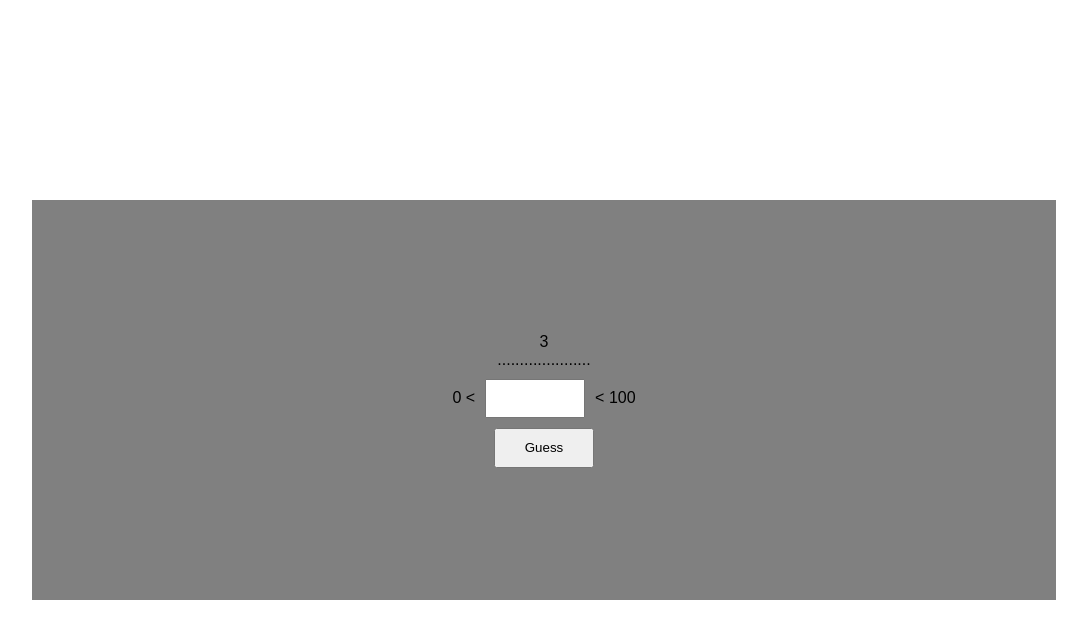
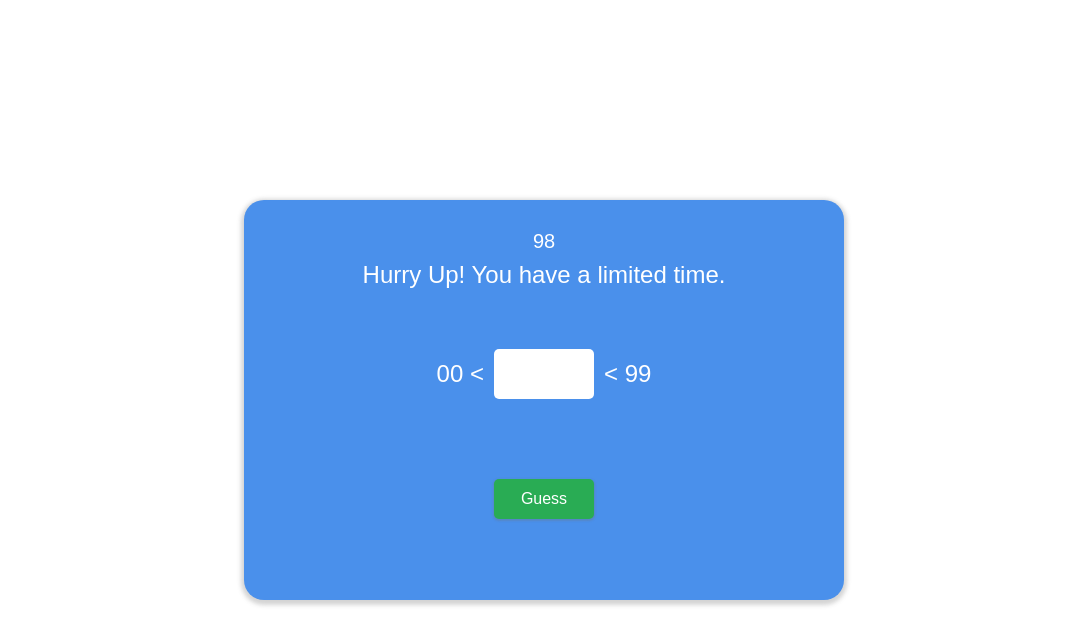
Before and after one commit to osoyupak/number-guess, a plain HTML site: page index.html in a window 1280 px wide. Both pictures are taken after a click on the button "Start". Shown: the whole page, without its empty margins (96-1183 px from the left). Drawn offline with Linux system fonts and the light colour scheme.

Commit message:
beginned to stylize

```diff
--- a/app.js
+++ b/app.js
@@ -10,17 +10,23 @@ const btnGuess = document.querySelector(".btn-guess");
 const btnRestart = document.querySelector(".btn-restart");
 
 //game screen elements
-const input = document.querySelector(".input");
+let input = document.querySelector(".input");
 let feedback = document.querySelector(".feedback");
 let counter = document.querySelector(".counter");
 let less = document.querySelector(".less");
 let more = document.querySelector(".more");
 
+//end screen feedback
+let endFeedback = document.querySelector(".end-feedback");
+
 let counterInterval;
+//game time
 let numCounter;
 
 //creating random number of the game
-let randomNum = Math.floor(Math.random() * 101);
+let randomNum;
+
+/***** FUNCTIONS *****/
 
 //event listeners of buttons
 btnStart.addEventListener("click", startTheGame);
@@ -28,8 +34,13 @@ btnGuess.addEventListener("click", checkNum);
 btnRestart.addEventListener("click", startTheGame);
 
 function startTheGame() {
-  numCounter = 5;
+  randomNum = Math.floor(Math.random() * 100);
+  numCounter = 100;
+  input.value = "";
+  feedback.innerHTML = "Hurry Up! You have a limited time.";
   counter.innerHTML = numCounter;
+  less.innerHTML = "00 <";
+  more.innerHTML = "< 99";
   start.style.visibility = "hidden";
   end.style.visibility = "hidden";
   counterInterval = setInterval(() => {
@@ -38,28 +49,42 @@ function startTheGame() {
     if (numCounter <= 0) {
       feedback.innerHTML = "Time is up!!!";
       stopTheGame();
+      endFeedback.innerHTML = "I trust you will achieve this time.";
     }
   }, 1000);
 }
 
 function checkNum() {
   let inputNum = Number(input.value);
+  if (inputNum >= 0 && inputNum < 100) {
     if (inputNum > randomNum) {
       feedback.innerHTML = "Your prediction is too high";
+      if (inputNum >= 10) {
         more.innerHTML = "< " + inputNum;
-    input.value = "";
+      } else {
+        more.innerHTML = "< 0" + inputNum;
+      }
     } else if (randomNum > inputNum) {
       feedback.innerHTML = "Your prediction is too low";
+      if (inputNum >= 10) {
         less.innerHTML = inputNum + " <";
-    input.value = "";
+      } else {
+        less.innerHTML = "0" + inputNum + " <";
+      }
     } else {
       feedback.innerHTML = "You win!!!";
+      stopTheGame();
+      endFeedback.innerHTML = "Champion, do you want to continue?";
     }
+  } else {
+    feedback.innerHTML = "Out of the range. Please guess between 0 and 99";
+  }
+  input.value = "";
 }
 
 function stopTheGame() {
   clearInterval(counterInterval);
   setTimeout(() => {
     end.style.visibility = "visible";
-  }, 3000);
+  }, 1500);
 }
--- a/index.html
+++ b/index.html
@@ -9,12 +9,13 @@
   </head>
   <body>
     <div class="container">
-      <div class="counter">5</div>
-      <div class="feedback">.....................</div>
+      <div class="display">
+        <div class="counter"></div>
+        <div class="feedback"></div>
         <div class="range">
-        <div class="less">0 &lt</div>
+          <div class="less"></div>
           <input type="text" class="input" />
-        <div class="more">&lt 100</div>
+          <div class="more"></div>
         </div>
         <button class="btn btn-guess">Guess</button>
         <div class="start">
@@ -22,8 +23,9 @@
           <button class="btn btn-start">Start</button>
         </div>
         <div class="end">
-        <p>End of the game</p>
-        <button class="btn-restart">Restart</button>
+          <p class="end-feedback"></p>
+          <button class="btn btn-restart">Restart</button>
+        </div>
       </div>
     </div>
     <script src="./app.js"></script>
--- a/style.css
+++ b/style.css
@@ -4,36 +4,71 @@
   box-sizing: border-box;
   font-family: Arial, Helvetica, sans-serif;
 }
+.container {
+  width: 100vw;
+  height: 100vh;
+  display: flex;
+  justify-content: center;
+  align-items: center;
+}
 
-.container {
-  width: 80vw;
-  height: 50vh;
-  background-color: grey;
+.display {
+  width: 600px;
+  height: 400px;
+  background-color: #4a90eb;
   display: flex;
   justify-content: center;
   flex-direction: column;
   align-items: center;
   text-align: center;
-  margin: auto;
-  transform: translateY(50%);
   position: relative;
 }
 
 .range {
-  display: flex;
+  display: inline-grid;
+  grid-template-columns: auto auto auto;
   align-items: center;
-  justify-content: center;
 }
 
-button {
-  height: 40px;
-  width: 100px;
+.more,
+.less {
+  line-height: 50px;
 }
 
 input {
   padding: 10px;
   margin: 10px;
   width: 100px;
+  border: none;
+  border-radius: 5px;
+  height: 50px;
+}
+
+.counter {
+  position: absolute;
+  top: 30px;
+  left: auto;
+  font-size: 20px;
+  color: white;
+}
+
+.feedback {
+  transform: translateY(-50px);
+}
+
+p,
+.feedback,
+.more,
+.less {
+  font-size: 24px;
+  color: white;
+}
+
+.start,
+.end,
+.display {
+  border-radius: 20px;
+  box-shadow: 0 2px 4px 3px rgba(113, 113, 113, 0.3);
 }
 
 .start,
@@ -48,10 +83,34 @@ input {
 }
 
 .start {
-  background-color: blue;
+  background-color: #f09242;
 }
 
 .end {
-  background-color: red;
+  background-color: #b8262a;
   visibility: hidden;
 }
+
+/***** BUTTONS *****/
+
+.btn {
+  height: 40px;
+  width: 100px;
+  border: none;
+  margin: 20px;
+  font-size: 16px;
+  border-radius: 5px;
+  cursor: pointer;
+}
+
+.btn-start,
+.btn-restart,
+.btn-guess {
+  background-color: #29ac54;
+  box-shadow: 0 1px 2px 1px rgba(113, 113, 113, 0.3);
+  color: white;
+}
+
+.btn-guess {
+  transform: translateY(50px);
+}
```
Lines whose indentation alone changed are shown as unchanged.
